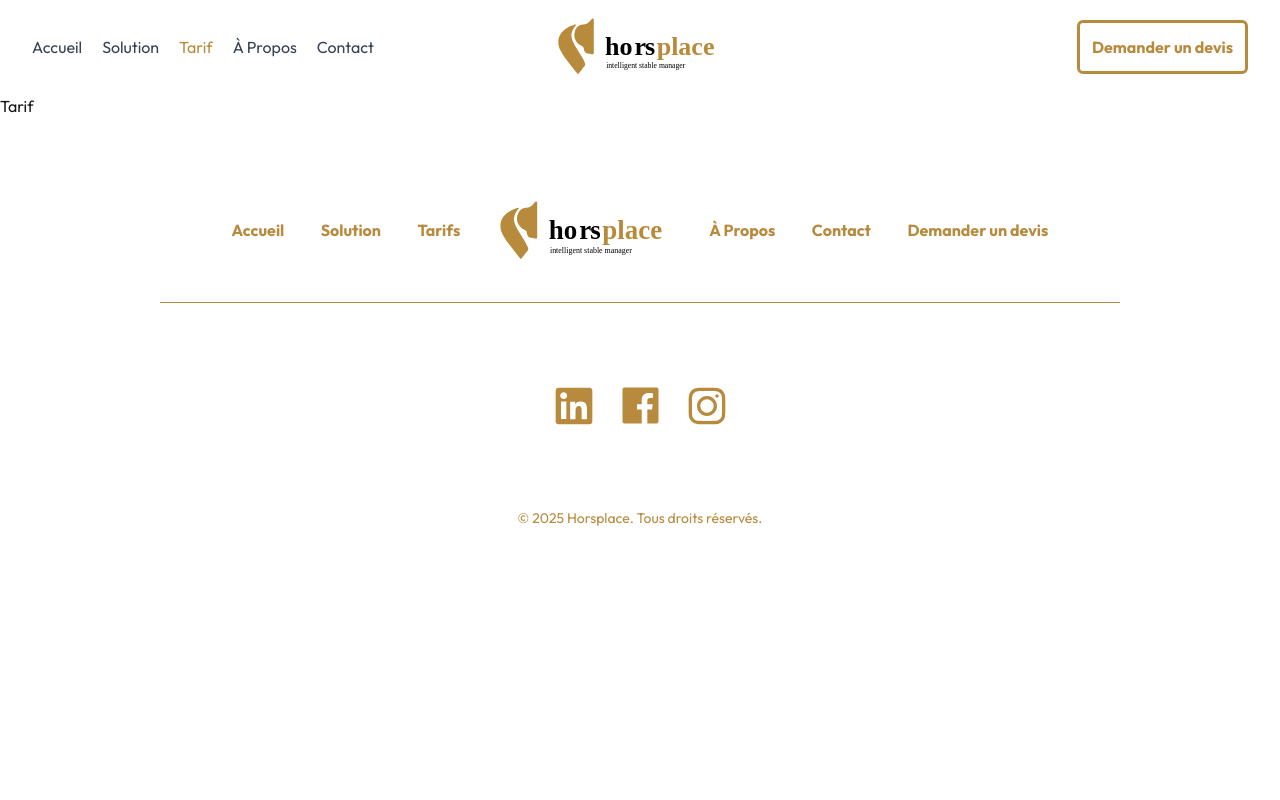
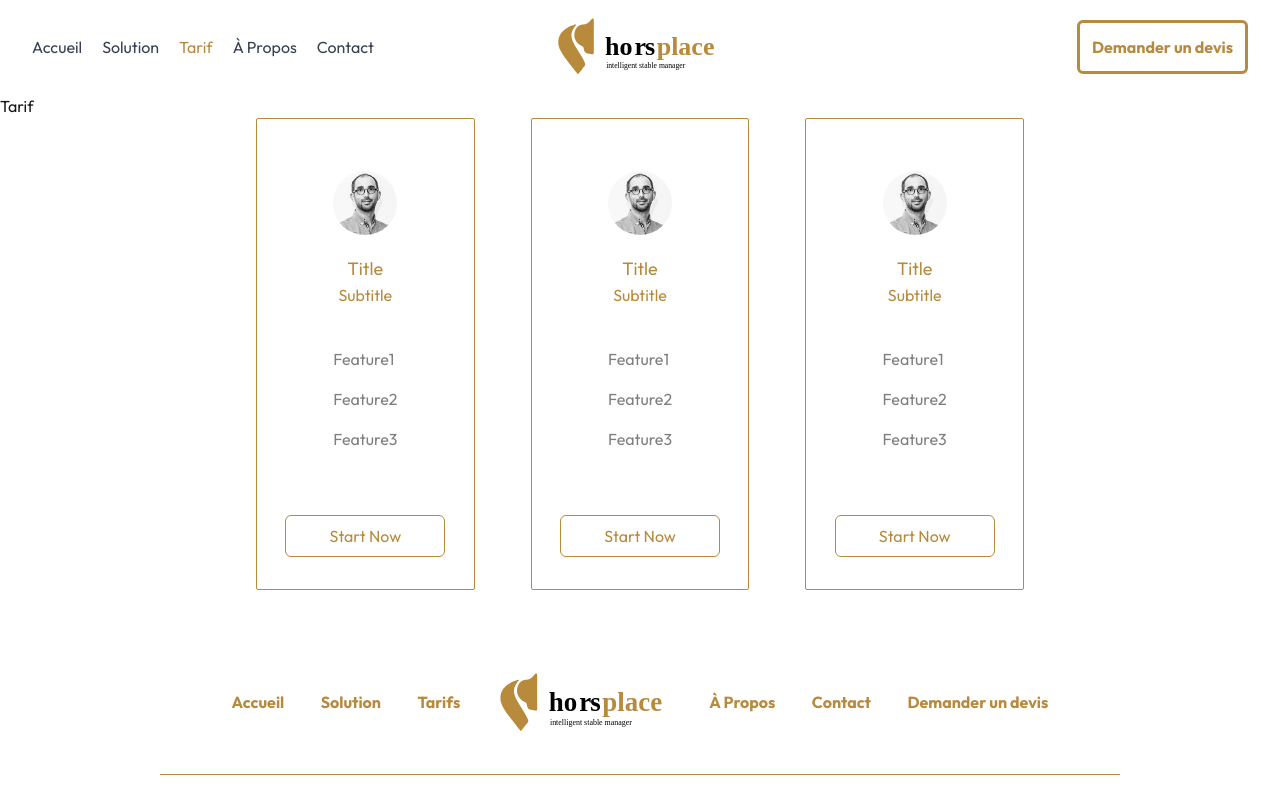
Before and after one commit to Nyttho/horseplace, a Next.js app: page /tarif in a window 1280 px wide. Shown: the top 800 px of the page. Built offline with nearby package versions, Linux system fonts and the light colour scheme.

Commit message:
offer component

```diff
--- /dev/null
+++ b/app/components/Offer.jsx
@@ -0,0 +1,28 @@
+import Link from "next/link";
+import Image from "next/image";
+
+export default function Offer({ offer }) {
+  return (
+    <div className="flex-1 flex flex-col items-center justify-center border-[1px] border-primary-dark py-8 rounded-sm">
+      <div className="w-16 h-16 bg-primary-dark rounded-full my-5 overflow-hidden">
+        <Image src={offer.img} alt={offer.title} width={500} height={500} />
+      </div>
+      <div className="text-primary-dark mb-10 text-center">
+        <h3 className="text-lg">{offer.title}</h3>
+        <h4>{offer.subtitle}</h4>
+      </div>
+      <div>
+        <ul className="space-y-4 text-black/50">
+          <li>{offer.feature1}</li>
+          <li>{offer.feature2}</li>
+          <li>{offer.feature3}</li>
+        </ul>
+      </div>
+      <div className="mt-16">
+        <Link href="#">
+          <div className="border-[1px] border-primary-dark py-2 w-40 text-primary-dark rounded-md text-center">Start Now</div>
+        </Link>
+      </div>
+    </div>
+  );
+}
--- a/app/tarif/page.jsx
+++ b/app/tarif/page.jsx
@@ -1,5 +1,48 @@
-const Tarif = () => {
-  return <h1>Tarif</h1>;
+import Offer from "../components/Offer";
+import avatar from "@/public/static/images/avatar.jpeg"
+
+export default function Tarif (){
+  const fakeOffers = [
+    {
+      id: 1,
+      title: "Title",
+      subtitle: "Subtitle",
+      img: avatar,
+      feature1: "Feature1",
+      feature2: "Feature2",
+      feature3: "Feature3"
+
+    },
+    {
+      id: 2,
+      title: "Title",
+      subtitle: "Subtitle",
+      img: avatar,
+      feature1: "Feature1",
+      feature2: "Feature2",
+      feature3: "Feature3"
+
+    },
+    {
+      id: 3,
+      title: "Title",
+      subtitle: "Subtitle",
+      img: avatar,
+      feature1: "Feature1",
+      feature2: "Feature2",
+      feature3: "Feature3"
+
+    },
+  ]
+  return(
+  <section>
+    <h1>Tarif</h1>
+      <div className="flex gap-14 w-3/5 mx-auto">
+        {fakeOffers.map(fake => (
+          <Offer key={fake.id} offer={fake}/>
+        ))}
+      </div>
+  </section>
+
+);
 };
-
-export default Tarif;
```
